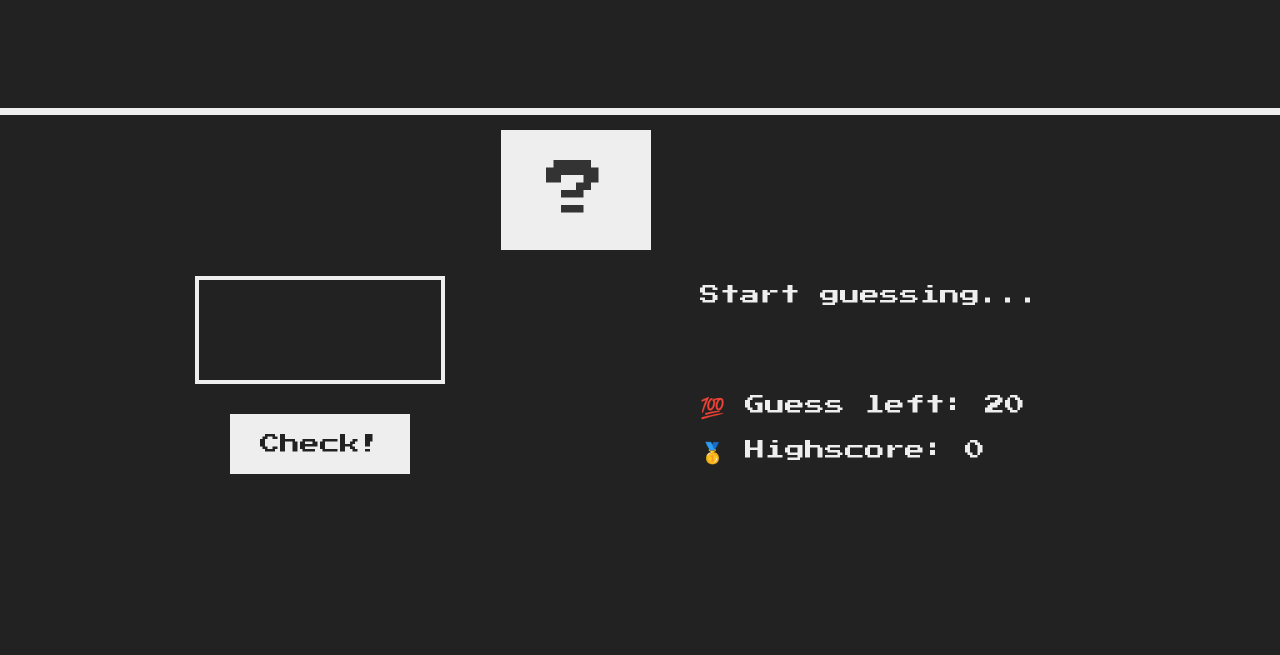
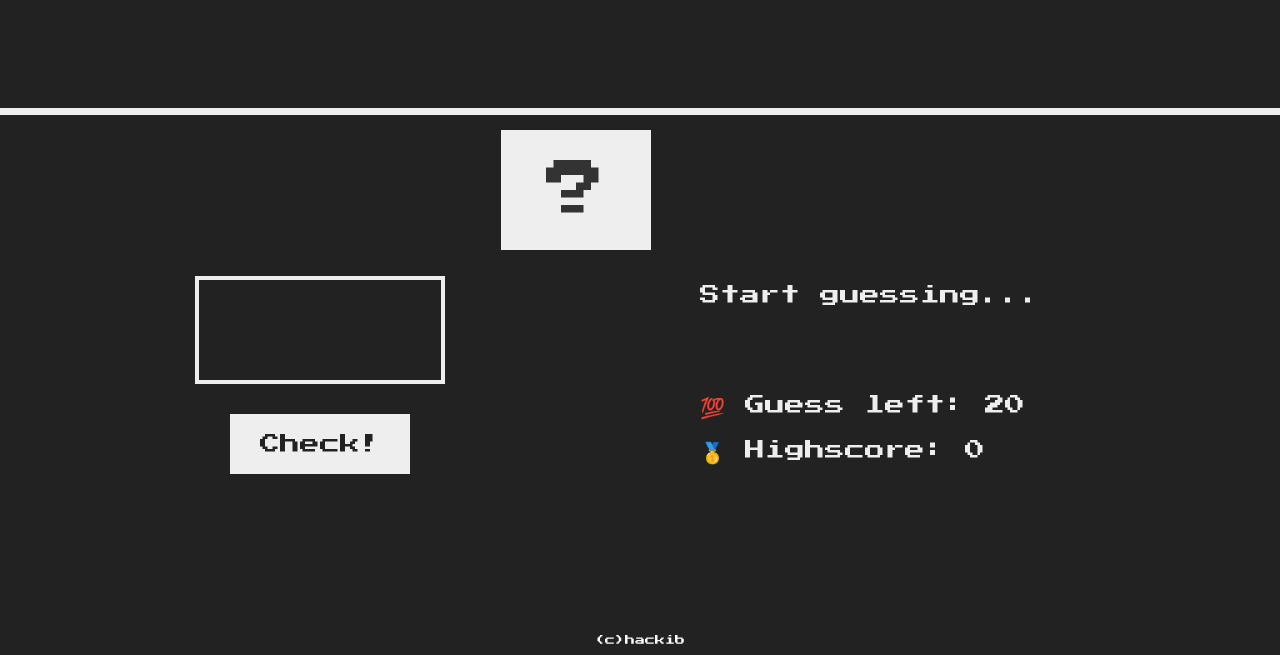
Before and after one commit to hackib-dev/guess-the-number, a plain HTML site: page index.html in a window 1280 px wide. Shown: the part 165-820 px from the top of the page. Drawn offline with Linux system fonts and the light colour scheme.

Commit message:
footer added

```diff
--- a/index.html
+++ b/index.html
@@ -29,7 +29,14 @@
       </p>
     </section>
   </main>
+  <footer>
+    <p class="footer-name">(c)hackib</p>
+  </footer>
+
   <script src="script.js"></script>
+
+
 </body>
 
+
 </html>
--- a/style.css
+++ b/style.css
@@ -118,6 +118,15 @@ h1 {
   margin-bottom: 2rem;
 }
 
+footer {
+  text-align: center;
+}
+
+.footer-name {
+  color: white;
+  margin-bottom: 10px;
+}
+
 @media screen and (max-width: 992px) {
   .again {
     position: absolute;
```
